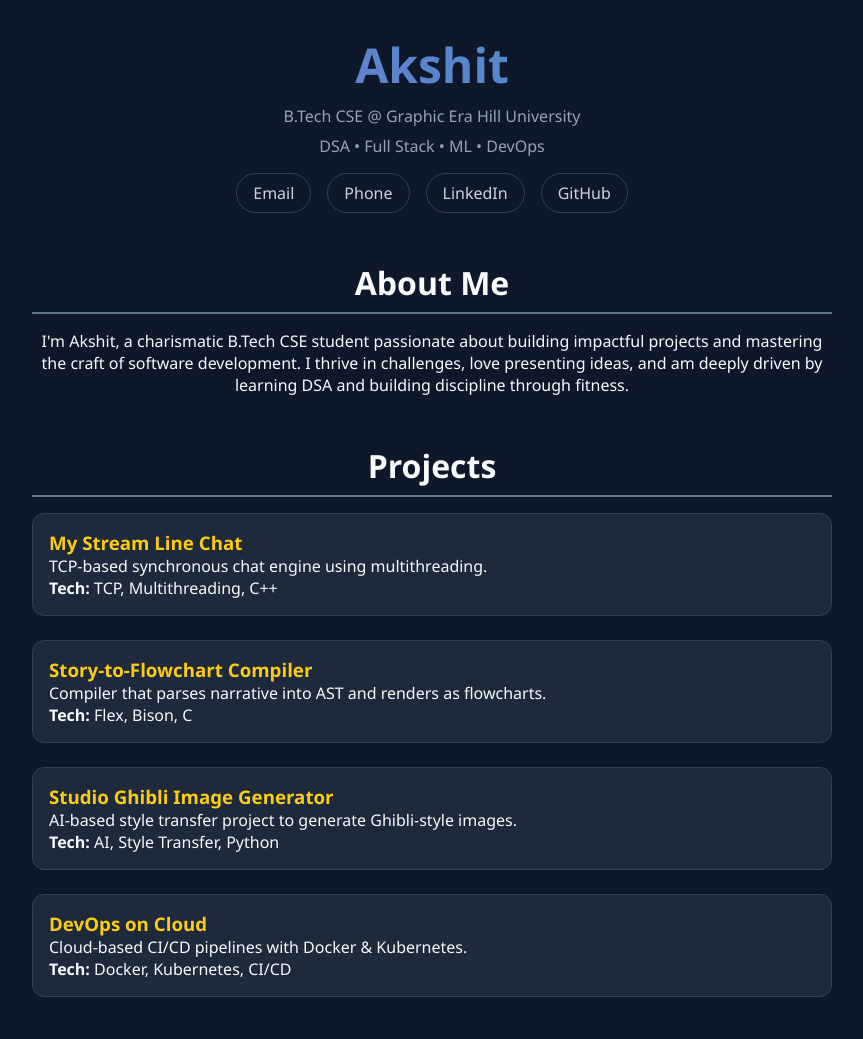
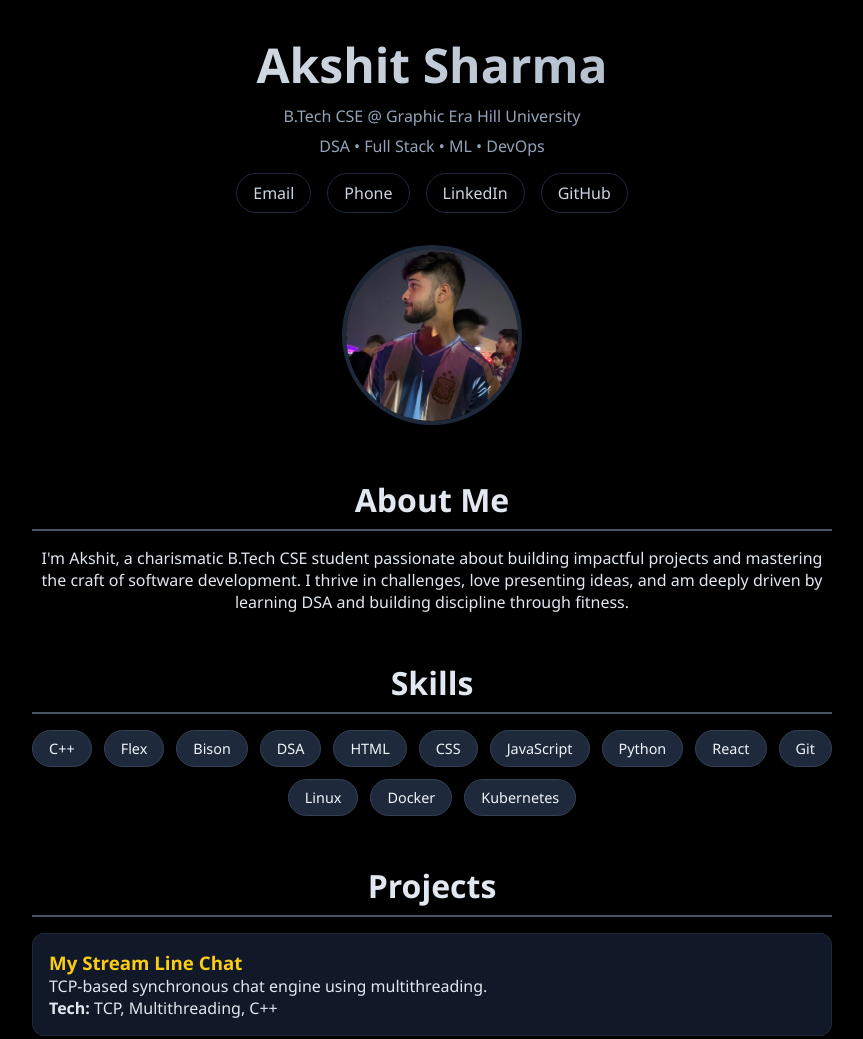
Before and after one commit to akshit0205/Portfolio, a plain HTML site: page index.html in a window 1280 px wide. Shown: the top 1039 px of the page, without its empty margins (208-1071 px from the left). Drawn offline with Linux system fonts and the light colour scheme.

Commit message:
made changes in the html and added a personal photo
made the file even better

```diff
--- a/index.html
+++ b/index.html
@@ -4,32 +4,34 @@
   <meta charset="UTF-8" />
   <meta name="viewport" content="width=device-width, initial-scale=1.0" />
   <title>Akshit Sharma | Portfolio</title>
-  <link rel="stylesheet" href="style.css" />
   <style>
     * {
       margin: 0;
       padding: 0;
       box-sizing: border-box;
     }
+
     body {
       font-family: 'Segoe UI', Tahoma, Geneva, Verdana, sans-serif;
-      background: #0f172a;
-      color: #f8fafc;
+      background: #000;
+      color: #e2e8f0;
       text-align: center;
       padding: 2rem;
     }
+
     header h1 {
       font-size: 3rem;
       margin-bottom: 0.5rem;
-      background: linear-gradient(to right, #a78bfa, #38bdf8);
+      background: linear-gradient(to right, #f1f5f9, #94a3b8);
       -webkit-background-clip: text;
       -webkit-text-fill-color: transparent;
-      animation: pulse 3s infinite;
     }
+
     header p {
       color: #94a3b8;
       margin-bottom: 0.5rem;
     }
+
     .socials {
       margin-top: 1rem;
       display: flex;
@@ -37,53 +39,87 @@
       flex-wrap: wrap;
       gap: 1rem;
     }
+
     .socials a {
       color: #cbd5e1;
       text-decoration: none;
       padding: 0.5rem 1rem;
-      border: 1px solid #334155;
+      border: 1px solid #1e293b;
       border-radius: 999px;
       transition: all 0.3s;
     }
+
     .socials a:hover {
-      background: #475569;
+      background: #1e293b;
     }
+
     section {
       margin-top: 3rem;
       max-width: 800px;
       margin-left: auto;
       margin-right: auto;
     }
+
     h2 {
       font-size: 2rem;
       margin-bottom: 1rem;
-      border-bottom: 2px solid #64748b;
+      border-bottom: 2px solid #475569;
       padding-bottom: 0.5rem;
     }
+
     .project-list {
       display: grid;
       gap: 1.5rem;
     }
+
     .project {
-      background: #1e293b;
+      background: #111827;
       padding: 1rem;
       border-radius: 0.75rem;
       text-align: left;
-      border: 1px solid #334155;
+      border: 1px solid #1e293b;
       transition: 0.3s;
     }
+
     .project:hover {
-      border-color: #a78bfa;
+      border-color: #38bdf8;
       transform: scale(1.02);
     }
+
     .project h3 {
       color: #facc15;
     }
+
+    .skills-grid {
+      display: flex;
+      flex-wrap: wrap;
+      justify-content: center;
+      gap: 0.75rem;
+    }
+
+    .skills-grid span {
+      background: #1e293b;
+      padding: 0.5rem 1rem;
+      border-radius: 999px;
+      font-size: 0.9rem;
+      color: #f1f5f9;
+      border: 1px solid #334155;
+    }
+
     .gallery-grid {
       display: grid;
       grid-template-columns: repeat(auto-fit, minmax(200px, 1fr));
       gap: 1rem;
       margin-top: 1rem;
+    }
+
+.gallery-grid {
+  display: grid;
+  grid-template-columns: repeat(2, 1fr); /* Always 2 columns */
+  gap: 1rem;
+  margin-top: 1rem;
+  max-width: 600px;
+  margin-inline: auto; /* Center the grid */
 }
 .gallery-grid img {
   width: 100%;
@@ -93,36 +129,72 @@
   border: 1px solid #334155;
   transition: transform 0.3s;
 }
+
+
     .gallery-grid img:hover {
       transform: scale(1.03);
     }
+
+    .profile-pic {
+      margin-top: 2rem;
+    }
+
+    .profile-pic img {
+      width: 180px;
+      height: 180px;
+      border-radius: 50%;
+      border: 4px solid #1e293b;
+      object-fit: cover;
+    }
+
     footer {
       margin-top: 4rem;
       color: #64748b;
-    }
-    @keyframes pulse {
-      0%, 100% { opacity: 1; }
-      50% { opacity: 0.5; }
     }
   </style>
 </head>
 <body>
   <main>
     <header>
-      <h1>Akshit </h1>
+      <h1>Akshit Sharma</h1>
       <p>B.Tech CSE @ Graphic Era Hill University</p>
       <p>DSA • Full Stack • ML • DevOps</p>
       <div class="socials">
         <a href="mailto:akshitsharma02003@gmail.com">Email</a>
         <a href="tel:8868937446">Phone</a>
-        <a href="https://linkedin.com/in/akshit-sharma-7b398024a" target="_blank">LinkedIn</a>
+        <a href="https://www.linkedin.com/in/akshit-7b398024a/" target="_blank">LinkedIn</a>
         <a href="https://github.com/" target="_blank">GitHub</a>
       </div>
     </header>
 
+    <div class="profile-pic">
+      <img src="Gallery/me5.jpg" alt="Akshit's Photo" />
+    </div>
+
     <section class="about">
       <h2>About Me</h2>
-      <p>I'm Akshit, a charismatic B.Tech CSE student passionate about building impactful projects and mastering the craft of software development. I thrive in challenges, love presenting ideas, and am deeply driven by learning DSA and building discipline through fitness.</p>
+      <p>
+        I'm Akshit, a charismatic B.Tech CSE student passionate about building impactful projects and mastering the craft of software development. I thrive in challenges, love presenting ideas, and am deeply driven by learning DSA and building discipline through fitness.
+      </p>
+    </section>
+
+    <section class="skills">
+      <h2>Skills</h2>
+      <div class="skills-grid">
+        <span>C++</span>
+        <span>Flex</span>
+        <span>Bison</span>
+        <span>DSA</span>
+        <span>HTML</span>
+        <span>CSS</span>
+        <span>JavaScript</span>
+        <span>Python</span>
+        <span>React</span>
+        <span>Git</span>
+        <span>Linux</span>
+        <span>Docker</span>
+        <span>Kubernetes</span>
+      </div>
     </section>
 
     <section class="projects">
```
Also changed, not shown: Gallery/me5.jpg (added). Lines whose indentation alone changed are shown as unchanged.
